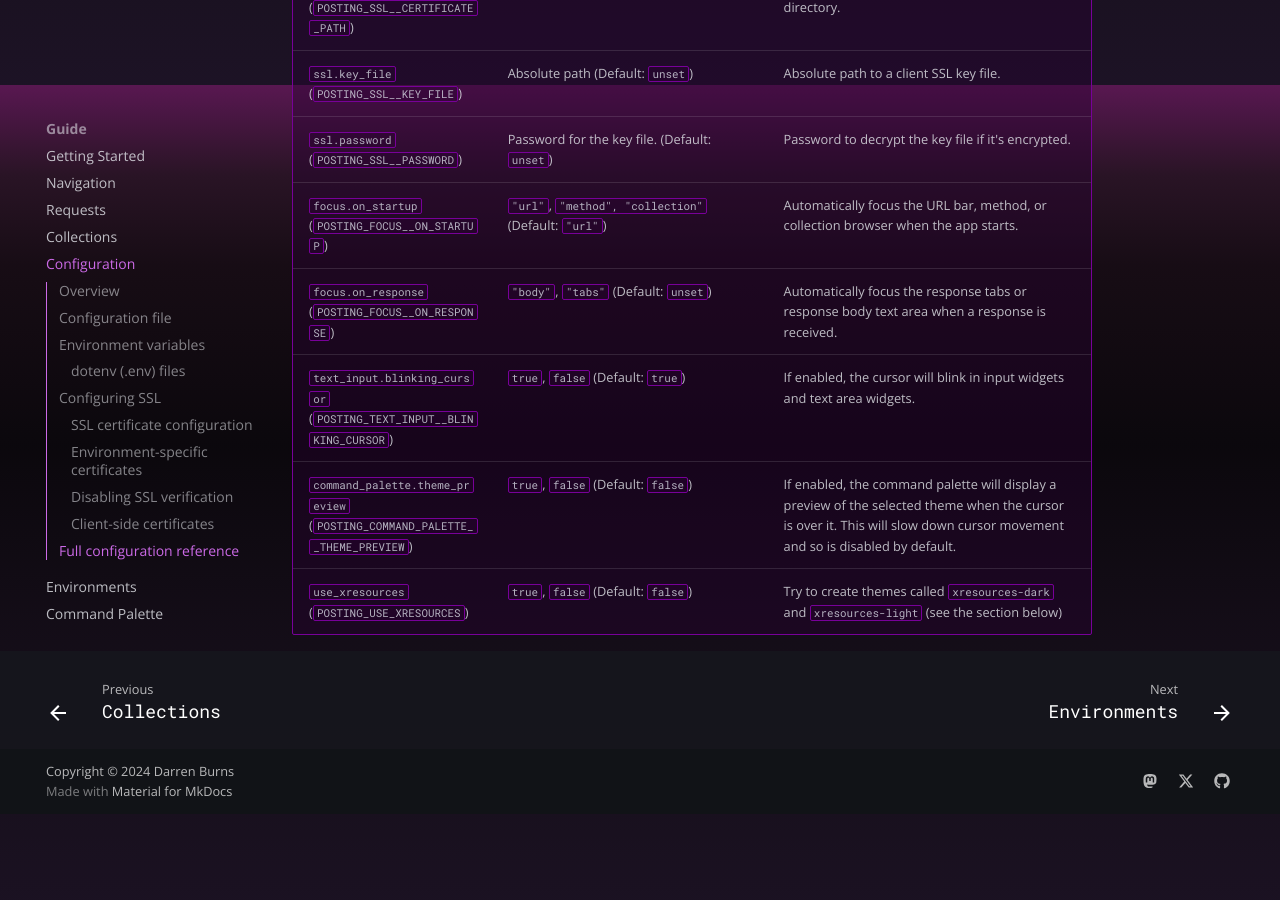
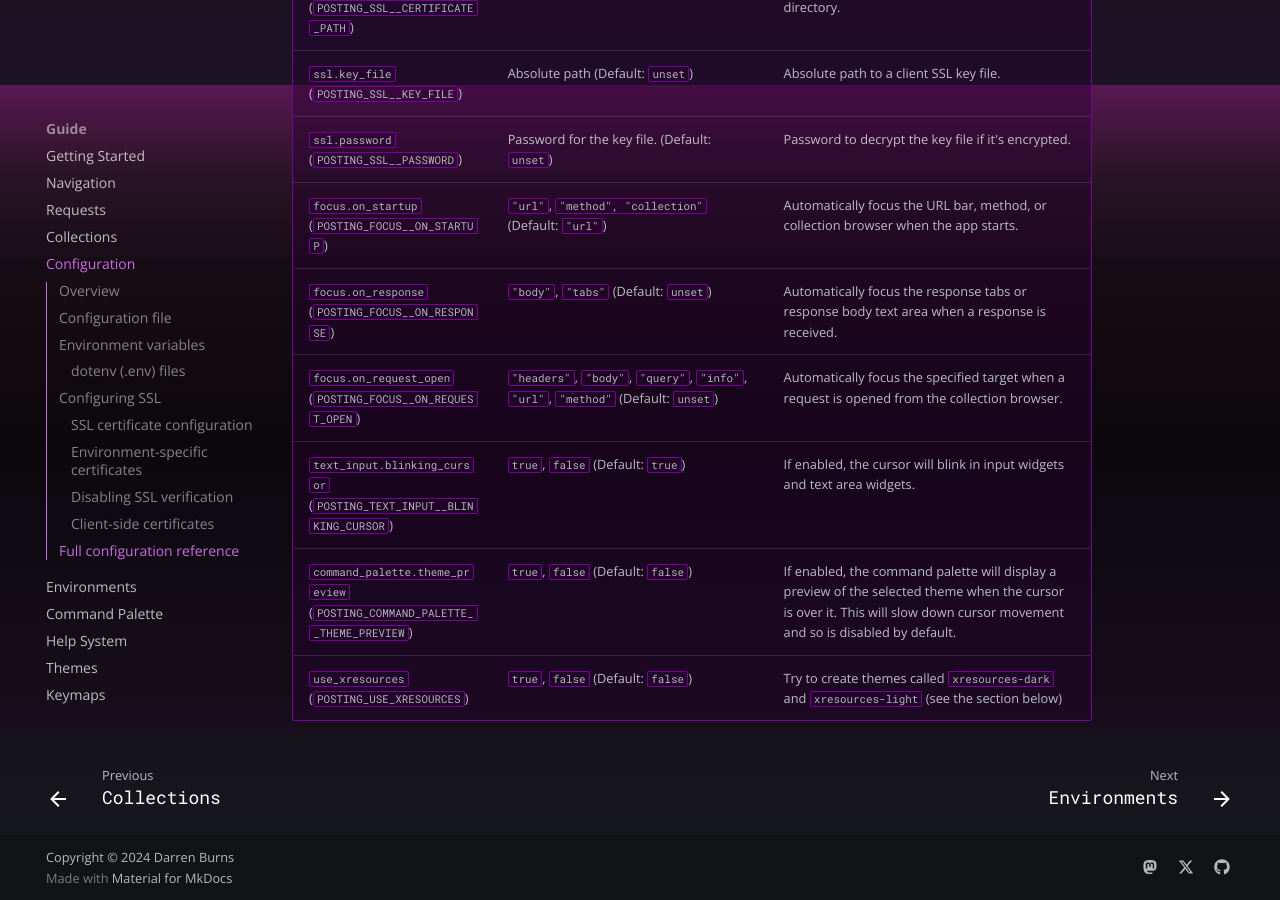
Before and after one commit to darrenburns/posting, an MkDocs documentation site: the page built from docs/guide/configuration.md, in a window 1280 px wide and 900 px high, scrolled down 4415 px. Built offline with MkDocs 1.6.1 and Material for MkDocs 9.7.7, drawn with Linux system fonts in a browser that asks for light colours; comment, search, counter and statistics services are not loaded; before the commit the page ends 5229 px from its top, so only the background shows below that.

Commit message:
Focus on request open documentation

```diff
--- a/docs/guide/configuration.md
+++ b/docs/guide/configuration.md
@@ -129,6 +129,7 @@
 | `ssl.password` (`POSTING_SSL__PASSWORD`) | Password for the key file. (Default: `unset`) | Password to decrypt the key file if it's encrypted. |
 | `focus.on_startup` (`POSTING_FOCUS__ON_STARTUP`) | `"url"`, `"method", "collection"` (Default: `"url"`) | Automatically focus the URL bar, method, or collection browser when the app starts. |
 | `focus.on_response` (`POSTING_FOCUS__ON_RESPONSE`) | `"body"`, `"tabs"` (Default: `unset`)| Automatically focus the response tabs or response body text area when a response is received. |
+| `focus.on_request_open` (`POSTING_FOCUS__ON_REQUEST_OPEN`) | `"headers"`, `"body"`, `"query"`, `"info"`, `"url"`, `"method"` (Default: `unset`) | Automatically focus the specified target when a request is opened from the collection browser. |
 | `text_input.blinking_cursor` (`POSTING_TEXT_INPUT__BLINKING_CURSOR`) | `true`, `false` (Default: `true`) | If enabled, the cursor will blink in input widgets and text area widgets. |
 | `command_palette.theme_preview` (`POSTING_COMMAND_PALETTE__THEME_PREVIEW`) | `true`, `false` (Default: `false`) | If enabled, the command palette will display a preview of the selected theme when the cursor is over it. This will slow down cursor movement and so is disabled by default. |
 | `use_xresources` (`POSTING_USE_XRESOURCES`) | `true`, `false` (Default: `false`) | Try to create themes called `xresources-dark` and `xresources-light` (see the section below) |
```
